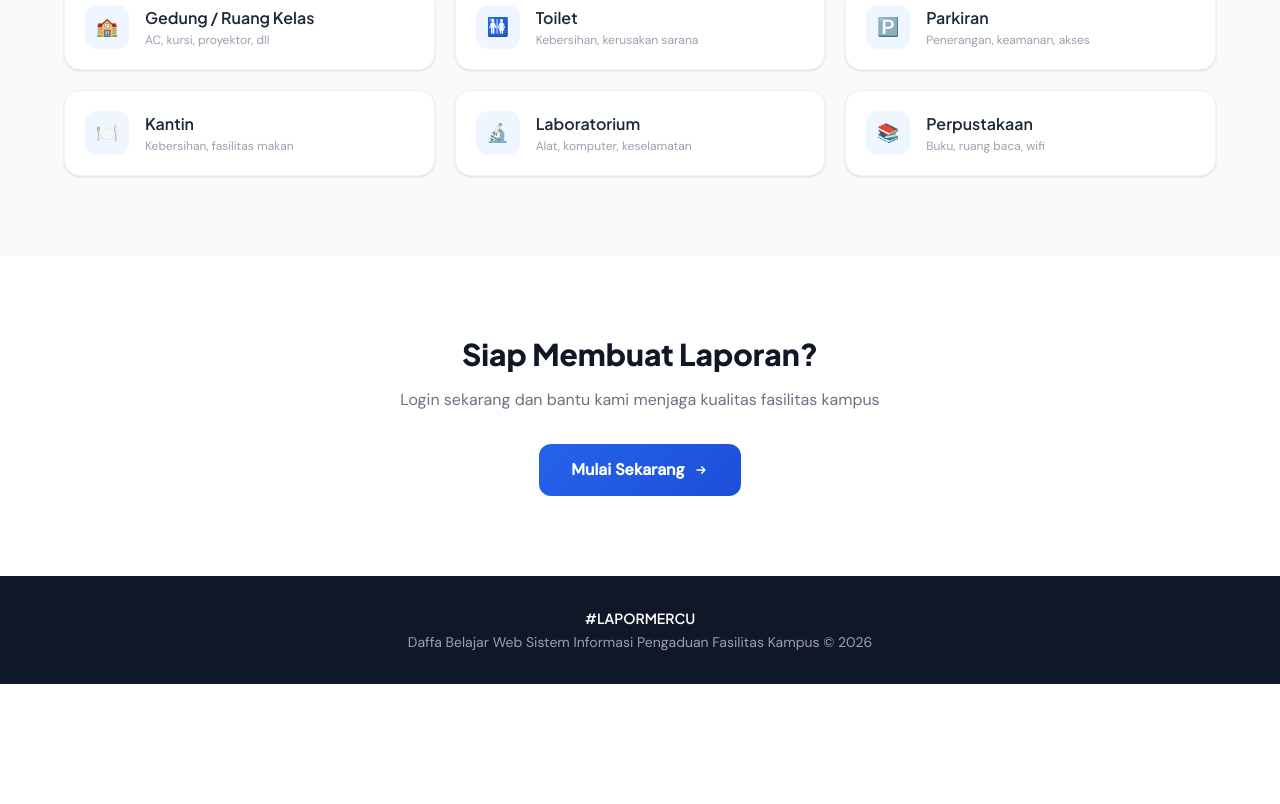
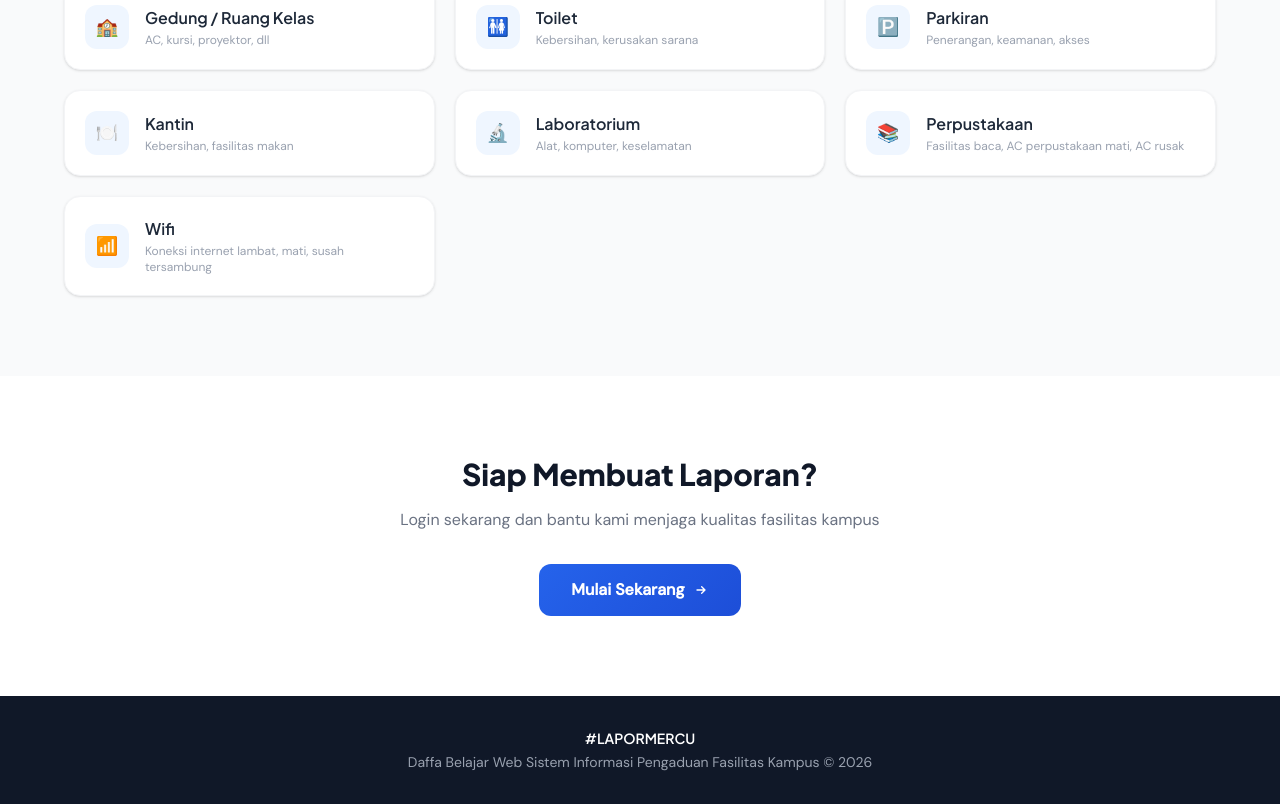
Before and after one commit to daffs26/Campus-Complaint-Website-LAPORMERCU-, a React (Vite) app: page / in a window 1280 px wide. Shown: the part 1460-2264 px from the top of the page. Before the commit the page ends 2144 px from the top, so only its background shows below. Built offline with nearby package versions, Linux system fonts and the light colour scheme.

Commit message:
fix: sync facilities categories between LandingPage and User form

```diff
--- a/src/pages/LandingPage.tsx
+++ b/src/pages/LandingPage.tsx
@@ -306,7 +306,14 @@ export default function LandingPage() {
               <div className="w-11 h-11 bg-blue-50 rounded-xl flex items-center justify-center flex-shrink-0 text-lg">📚</div>
               <div className="min-w-0">
                 <h3 className="font-semibold text-gray-800 text-sm sm:text-base">Perpustakaan</h3>
-                <p className="text-xs text-gray-400 mt-0.5">Buku, ruang baca, wifi</p>
+                <p className="text-xs text-gray-400 mt-0.5">Fasilitas baca, AC perpustakaan mati, AC rusak</p>
+              </div>
+            </div>
+            <div className="card-hover bg-white border border-gray-100 rounded-2xl p-4 sm:p-5 shadow-sm flex items-center gap-4">
+              <div className="w-11 h-11 bg-blue-50 rounded-xl flex items-center justify-center flex-shrink-0 text-lg">📶</div>
+              <div className="min-w-0">
+                <h3 className="font-semibold text-gray-800 text-sm sm:text-base">Wifi</h3>
+                <p className="text-xs text-gray-400 mt-0.5">Koneksi internet lambat, mati, susah tersambung</p>
               </div>
             </div>
           </div>
```
